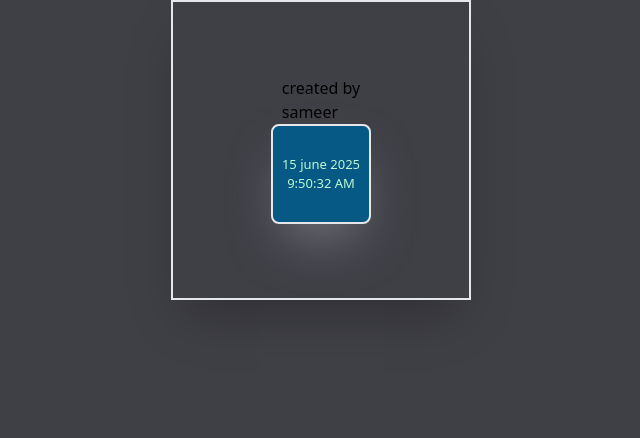
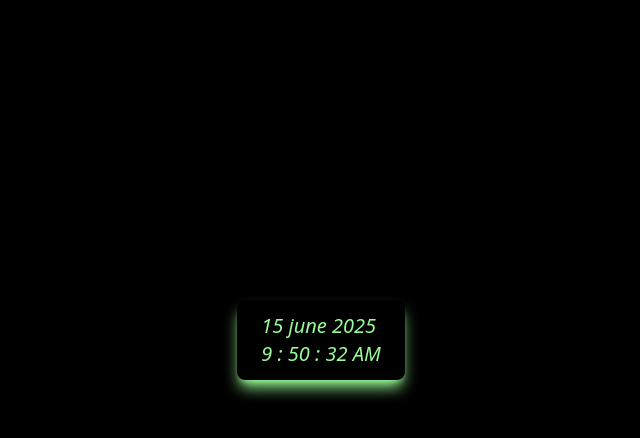
Before and after one commit to SameerAli678/digital-watch, a plain HTML site: page index.html in a window 1280 px wide. Shown: the whole page, without its empty margins (319-959 px from the left). Drawn offline with nearby package versions, Linux system fonts and the light colour scheme.

Commit message:
final watch push

```diff
--- a/index.html
+++ b/index.html
@@ -6,23 +6,16 @@
     <script src="https://cdn.tailwindcss.com"></script>
     <title>watch</title>
   </head>
-  <body class="bg-zinc-700 flex justify-center items-center">
-
+  <body class="bg-black">
     <!--  start watch  -->
-    <div class="flex justify-center items-center" >
+    <div
+      class="flex justify-center items-center gap-y-6 mt-[300px] text-shadow-xl text-shadow-[#98FB98]"
+    >
       <div
-        class="flex flex-col w-[300px] h-[300px] border-2 border-solid shadow-2xl justify-center items-center"
-      > <h1> created by <br>sameer</h1>
-        <div
         id="watch"
-
-          class="flex flex-col text-green-200 text-[13px] text-center w-[100px] h-[100px] shadow-2xl shadow-zinc-500 transition ease-in-out delay-150 hover:bg-zinc-700  hover:-translate-y-1 hover:scale-110 hover:bg-indigo-50 duration-300  border-2 border-solid bg-sky-800 rounded-lg justify-center items-center"
-        >
-
-      </div>
+        class="flex text-xl text-[#98FB98] text-shadow-sm text-shadow-[#98FB98] rounded-lg px-6 py-3 inset-shadow-sm italic shadow-[#98FB98] shadow-lg"
+      ></div>
     </div>
-
- <script src="index.js"></script>
-
+    <script src="index.js"></script>
   </body>
 </html>
```
Also changed, not shown: index.js (+14 -3 lines).
